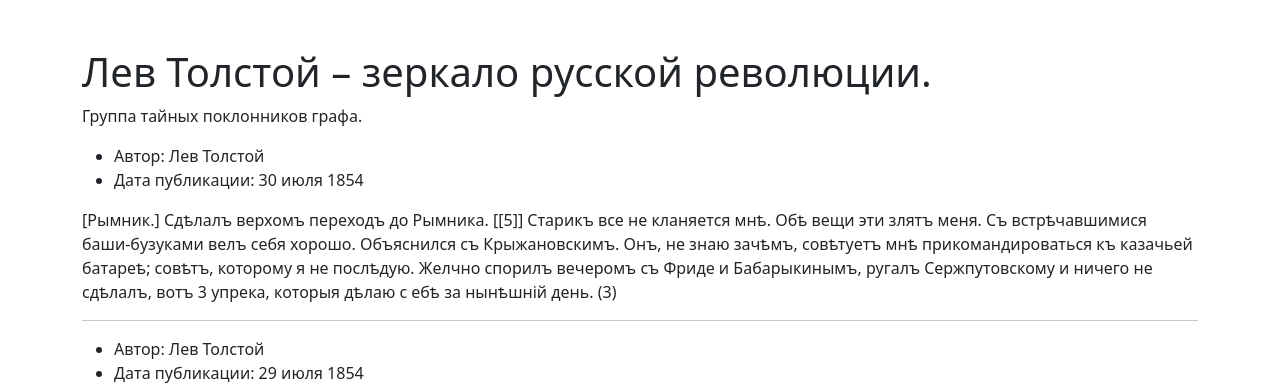
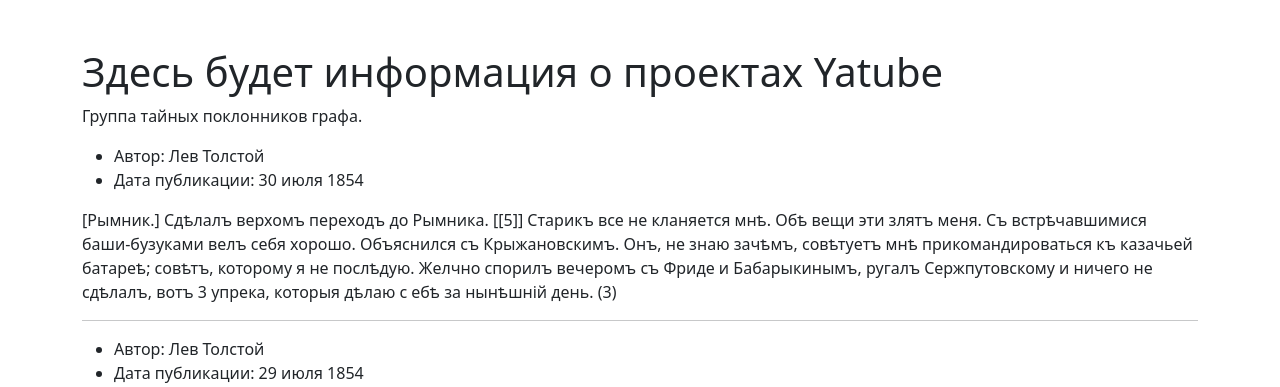
Before and after one commit to elenashovtyuk/yatube_project, a Django app: page /group/1/ in a window 1280 px wide. Shown: the part 56-443 px from the top of the page. Run offline with Django 3.2, Linux system fonts and the light colour scheme; some libraries are stand-ins or nearby versions.

Commit message:
context dict in views

```diff
--- a/yatube/posts/views.py
+++ b/yatube/posts/views.py
@@ -6,9 +6,21 @@ from django.http import HttpResponse
 
 def index(request):
     template = 'posts/index.html'
-    return render(request, template)
+    title = 'Yatube'
+    text = 'Это главная страница проекта Yatube'
+    context = {
+        'title': title,
+        'text': text
+    }
+    return render(request, template, context)
 
 
 def group_posts(request, slug):
     template = 'posts/group_list.html'
-    return render(request, template)
+    title = 'Yatube'
+    text = 'Здесь будет информация о проектах Yatube'
+    context = {
+        'title': title,
+        'text': text
+    }
+    return render(request, template, context)
--- a/yatube/templates/base.html
+++ b/yatube/templates/base.html
@@ -14,7 +14,7 @@
     <!-- Подключен файл со стандартными стилями бустрап -->
     <link rel="stylesheet" href="css/bootstrap.min.css">
     <title>
-        {% block title %}{% endblock %}
+        {% block title %} {{title}} {% endblock %}
     </title>
   </head>
   <body>
--- a/yatube/templates/posts/group_list.html
+++ b/yatube/templates/posts/group_list.html
@@ -1,9 +1,9 @@
 {% extends 'base.html' %}
-{% block title %} Лев Толстой – зеркало русской революции. {% endblock title %}
+{% block title %} {{title}} {% endblock title %}
 {% block content %}
   <!-- класс py-5 создает отступы сверху и снизу блока -->
   <div class="container py-5">
-    <h1>Лев Толстой – зеркало русской революции.</h1>
+    <h1>{{text}}</h1>
     <p>
       Группа тайных поклонников графа.
     </p>
--- a/yatube/templates/posts/index.html
+++ b/yatube/templates/posts/index.html
@@ -1,9 +1,9 @@
 {% extends 'base.html' %}
-{% block title %} Последние обновления на сайте {% endblock %}
+{% block title %} {{title}} {% endblock %}
 {% block content %}
 	<!-- класс py-5 создает отступы сверху и снизу блока -->
 	<div class="container py-5">
-		<h1>Последние обновления на сайте</h1>
+		<h1>{{text}}</h1>
 		<article>
 			<ul>
 				<li>
```
